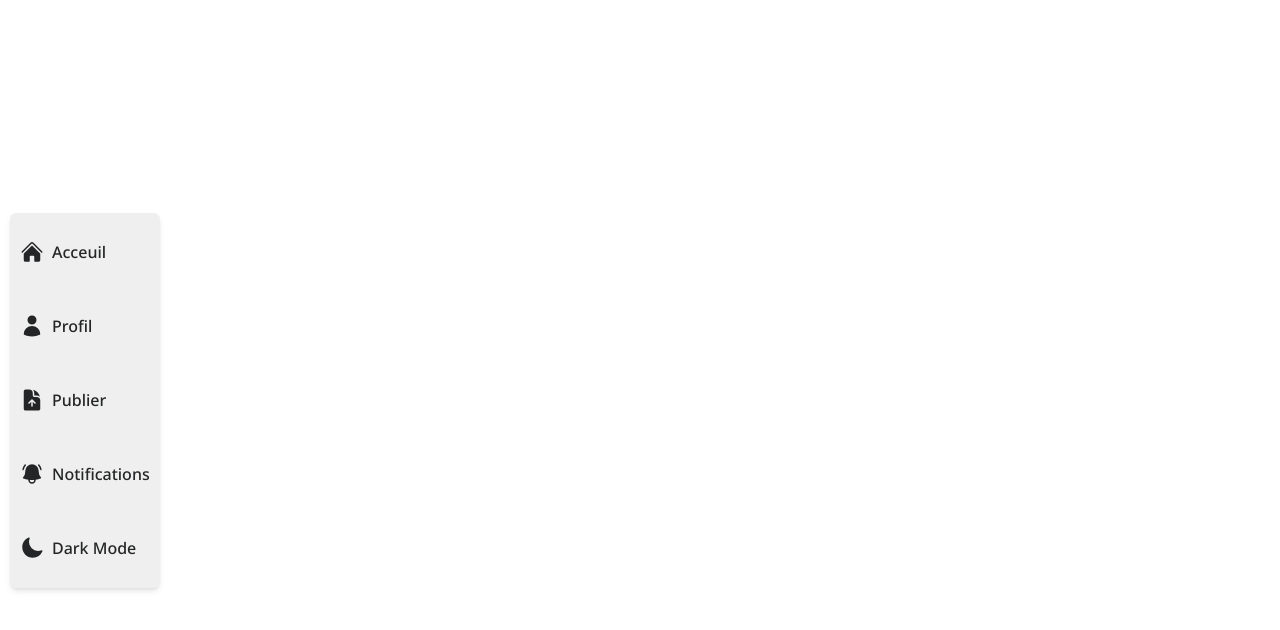
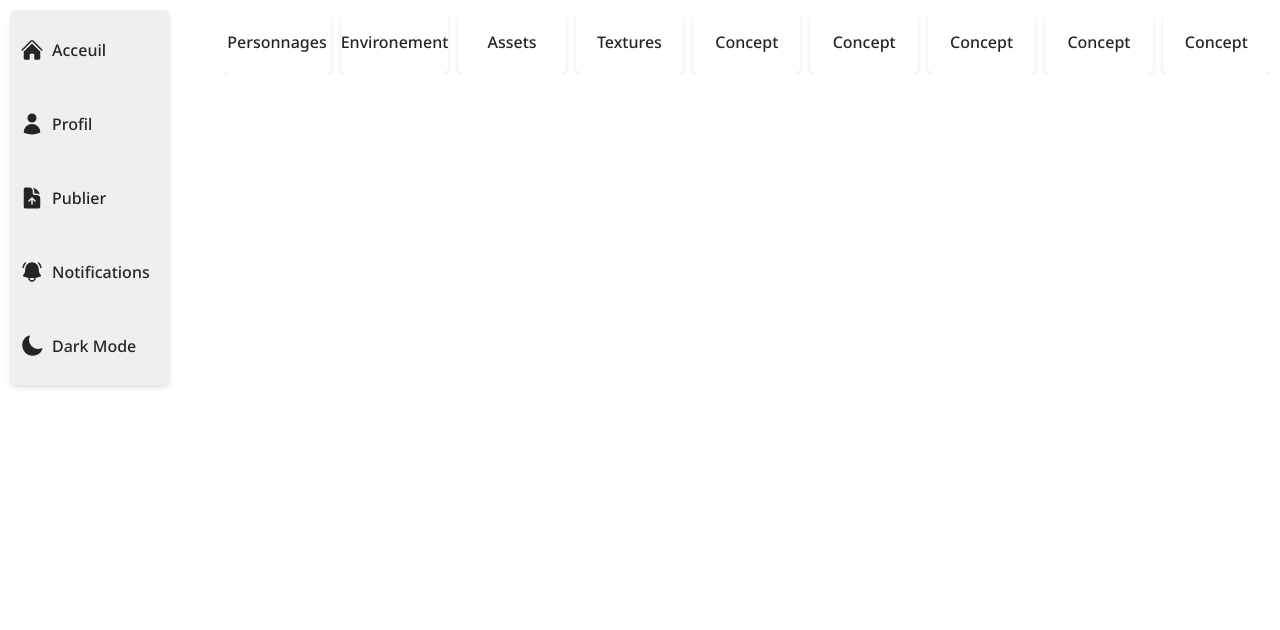
Before and after one commit to DumeGrisoni/gac-social-network, a Next.js app: page / in a window 1280 px wide. Shown: the top 630 px of the page. Built offline with nearby package versions, Linux system fonts and the light colour scheme.

Commit message:
Fixing colors and Nav

```diff
--- /dev/null
+++ b/app/Components/Categories.jsx
@@ -0,0 +1,37 @@
+import React from 'react';
+
+const Categories = () => {
+  return (
+    <div className="flex justify-center items-center m-[10px] gap-[10px] overflow-x-hidden ">
+      <div className=" flex rounded-md  w-[150px] h-[64px] lg:w-[175px] text-center justify-center items-center shadow-md hover:bg-[#bebec250] ease-in-out transition-all cursor-pointer">
+        Personnages
+      </div>
+      <div className=" flex rounded-md  w-[150px] h-[64px] lg:w-[175px] text-center justify-center items-center shadow-md hover:bg-[#bebec250] ease-in-out transition-all cursor-pointer">
+        Environement
+      </div>
+      <div className=" flex rounded-md  w-[150px] h-[64px] lg:w-[175px] text-center justify-center items-center shadow-md hover:bg-[#bebec250] ease-in-out transition-all cursor-pointer">
+        Assets
+      </div>
+      <div className=" flex rounded-md  w-[150px] h-[64px] lg:w-[175px] text-center justify-center items-center shadow-md hover:bg-[#bebec250] ease-in-out transition-all cursor-pointer">
+        Textures
+      </div>
+      <div className=" flex rounded-md  w-[150px] h-[64px] lg:w-[175px] text-center justify-center items-center shadow-md hover:bg-[#bebec250] ease-in-out transition-all cursor-pointer">
+        Concept
+      </div>
+      <div className=" flex rounded-md w-[150px] h-[64px] lg:w-[175px] text-center justify-center items-center shadow-md hover:bg-[#bebec250] ease-in-out transition-all cursor-pointer">
+        Concept
+      </div>
+      <div className=" flex rounded-md  w-[150px] h-[64px] lg:w-[175px] text-center justify-center items-center shadow-md hover:bg-[#bebec250] ease-in-out transition-all cursor-pointer">
+        Concept
+      </div>
+      <div className=" flex rounded-md  w-[150px] h-[64px] lg:w-[175px] text-center justify-center items-center shadow-md hover:bg-[#bebec250] ease-in-out transition-all cursor-pointer">
+        Concept
+      </div>
+      <div className=" flex rounded-md  w-[150px] h-[64px] lg:w-[175px] text-center justify-center items-center shadow-md hover:bg-[#bebec250] ease-in-out transition-all cursor-pointer">
+        Concept
+      </div>
+    </div>
+  );
+};
+
+export default Categories;
--- a/app/Components/Navbar.jsx
+++ b/app/Components/Navbar.jsx
@@ -60,7 +60,8 @@ const Navbar = () => {
   }
 
   return (
-    <nav className="flex justify-between items-center p-[10px] h-[60px] w-full fixed left-0 top-0 shadow-md bg-2 lg:w-auto lg:h-[375px] lg:flex-col lg:justify-center lg:items-start lg:gap-[50px] lg:rounded-md lg:mx-[10px] lg:my-[calc(50vh-187.5px)] ">
+    <div className="fixed inset-x-0 z-10 bottom-0 left-0 lg:top-0 lg:z-0 lg:w-[180px]">
+      <nav className=" flex justify-between items-center p-[10px] h-[60px] w-[100vw]  shadow-md bg-2 lg:w-auto lg:h-[375px] lg:flex-col lg:justify-center lg:items-start lg:gap-[50px] lg:rounded-md lg:m-[10px] ">
         <Link
           href="/"
           className="hover:text-[#4B9AD4] ease-in-out transition-all "
@@ -123,6 +124,8 @@ const Navbar = () => {
           )}
         </Link>
       </nav>
+      <nav className="hidden"></nav>
+    </div>
   );
 };
 
--- a/app/globals.css
+++ b/app/globals.css
@@ -5,6 +5,7 @@
 body {
   color: #242526;
   background-color: #fff;
+  height: 200vh;
 }
 input {
   background-color: #f0f2f5;
@@ -16,8 +17,8 @@ input {
 
 [data-theme='dark'] body {
   color: #fff;
-  background-color: #242526;
+  background-color: #1c1e21;
 }
 [data-theme='dark'] .bg-2 {
-  background-color: #1c1e21;
+  background-color: #bebec210;
 }
--- a/app/layout.jsx
+++ b/app/layout.jsx
@@ -15,8 +15,12 @@ export default function RootLayout({ children }) {
     <html lang="fr">
       <body className={Noto.className}>
         <Providers>
-          <Navbar />
-          {children}
+          <div className="flex flex-col lg:flex-row">
+            <div className="lg:w-1/6">
+              <Navbar />
+            </div>
+            <div className="lg:w-5/6 mb-[60px]">{children}</div>
+          </div>
         </Providers>
       </body>
     </html>
--- a/app/page.jsx
+++ b/app/page.jsx
@@ -1,3 +1,9 @@
+import Categories from './Components/Categories';
+
 export default function Home() {
-  return <div></div>;
+  return (
+    <div>
+      <Categories />
+    </div>
+  );
 }
```
Lines whose indentation alone changed are shown as unchanged.
